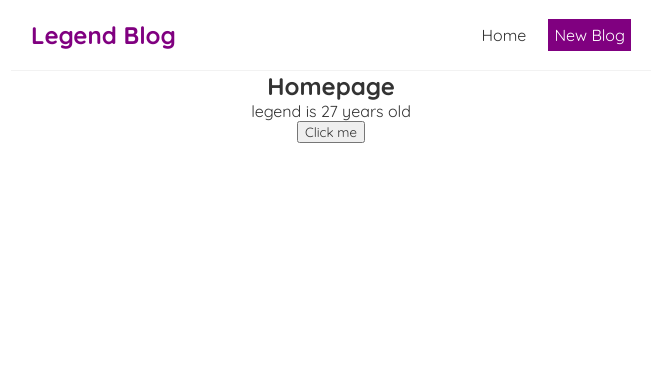
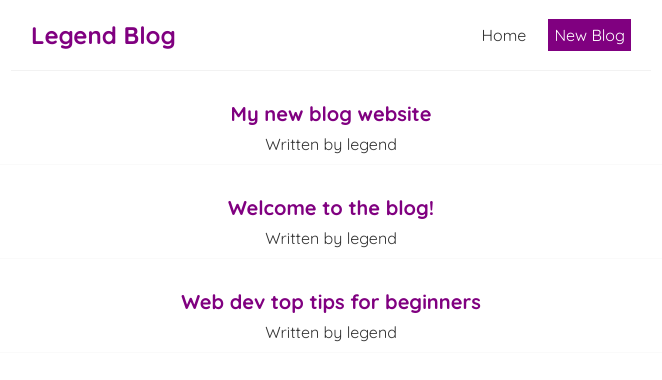
Before and after one commit to LegendAb/blog-app-with-react, a React (Create React App) app in the folder legend-blog-app/: page / in a window 1280 px wide. Shown: the top 380 px of the page, without its empty margins (309-971 px from the left). Built offline with nearby package versions, Linux system fonts and the light colour scheme.

Commit message:
outputting lists

```diff
--- a/legend-blog-app/src/Home.js
+++ b/legend-blog-app/src/Home.js
@@ -2,18 +2,21 @@
 
 
 const Home = () => {
-    const [name, setName] = useState('legend');
-    const [age, setAge] = useState(27);
+    const [blogs, setBlogs] = useState([
+        { title: 'My new blog website', body: 'lorem ipsum...', author: 'legend', id: 1},
+        { title: 'Welcome to the blog!', body: 'lorem ipsum...', author: 'legend', id: 2},
+        { title: 'Web dev top tips for beginners', body: 'lorem ipsum...', author: 'legend', id: 3}
+    ]);
 
-    const handleClick = () => {
-        setName('Abraham');
-        setAge(28);
-    }
+
     return (
         <div className="home">
-            <h2>Homepage</h2>
-            <p>{ name } is { age } years old</p>
-            <button onClick={handleClick}>Click me</button>
+            {blogs.map((blog) => (
+                <div className="blog-preview" key={blog.id}>
+                    <h2>{ blog.title }</h2>
+                    <p>Written by { blog.author }</p>
+                </div>
+            ))}
         </div>
      );
 }
--- a/legend-blog-app/src/index.css
+++ b/legend-blog-app/src/index.css
@@ -33,3 +33,20 @@
   margin: 40px auto;
   padding: 20px;
 }
+
+/* blog previews lists */
+.blog-preview{
+  padding: 10px 16px;
+  margin: 20px 0;
+  border-bottom: 1px solid #fafafa;
+}
+
+.blog-preview:hover{
+  box-shadow: 1px 3px 5px rgba(0,0,0,0.1);
+}
+
+.blog-preview h2{
+  font-size: 20px;
+  color: #800080;
+  margin-bottom: 8px;
+}
```
